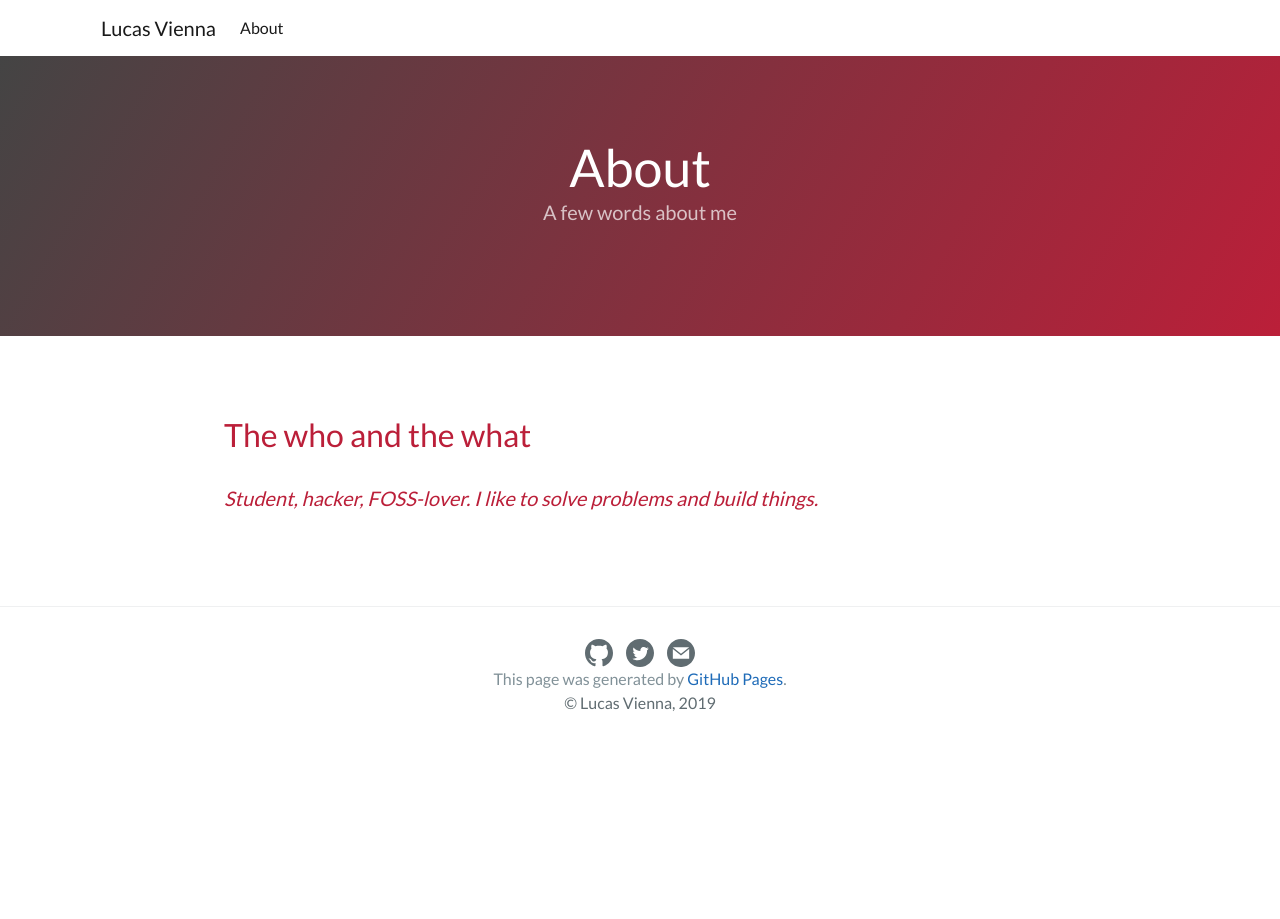
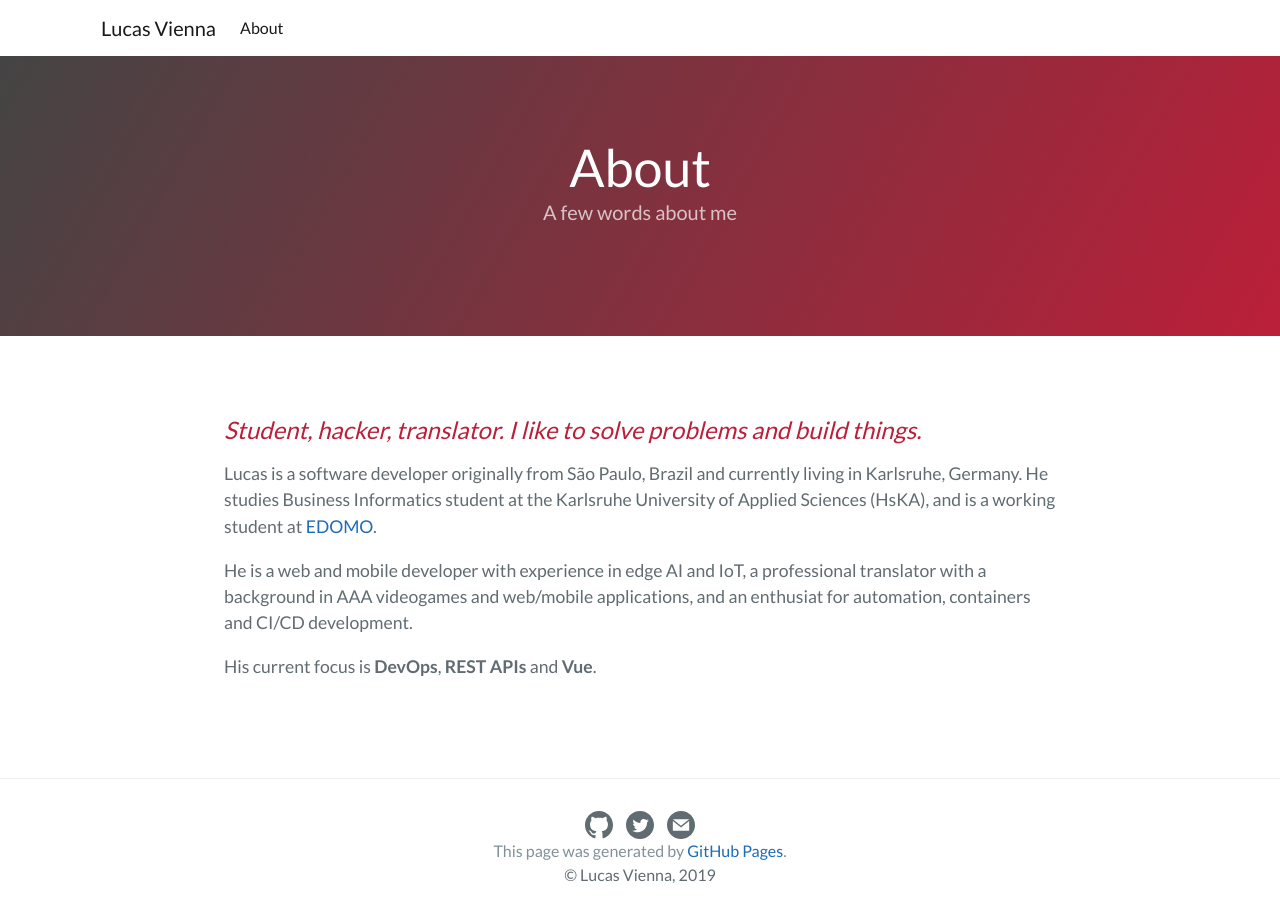
Before and after one commit to lucasvienna/lucasvienna.dev, a Jekyll site: the page built from about.md, in a window 1280 px wide. Built offline with Jekyll 4.4.1, drawn with Linux system fonts in a browser that asks for light colours; nearby versions of some CDN libraries.

Commit message:
update about and readme

```diff
--- a/about.md
+++ b/about.md
@@ -5,6 +5,10 @@ subtitle: A few words about me
 permalink: /about.html
 ---
 
-## The who and the what
+#### _Student, hacker, translator. I like to solve problems and build things._
 
-##### _Student, hacker, FOSS-lover. I like to solve problems and build things._
+Lucas is a software developer originally from São Paulo, Brazil and currently living in Karlsruhe, Germany. He studies Business Informatics student at the Karlsruhe University of Applied Sciences (HsKA), and is a working student at [EDOMO](https://edomo.de).
+
+He is a web and mobile developer with experience in edge AI and IoT, a professional translator with a background in AAA videogames and web/mobile applications, and an enthusiat for automation, containers and CI/CD development.
+
+His current focus is **DevOps**, **REST APIs** and **Vue**.
```
Also changed, not shown: README.md.
